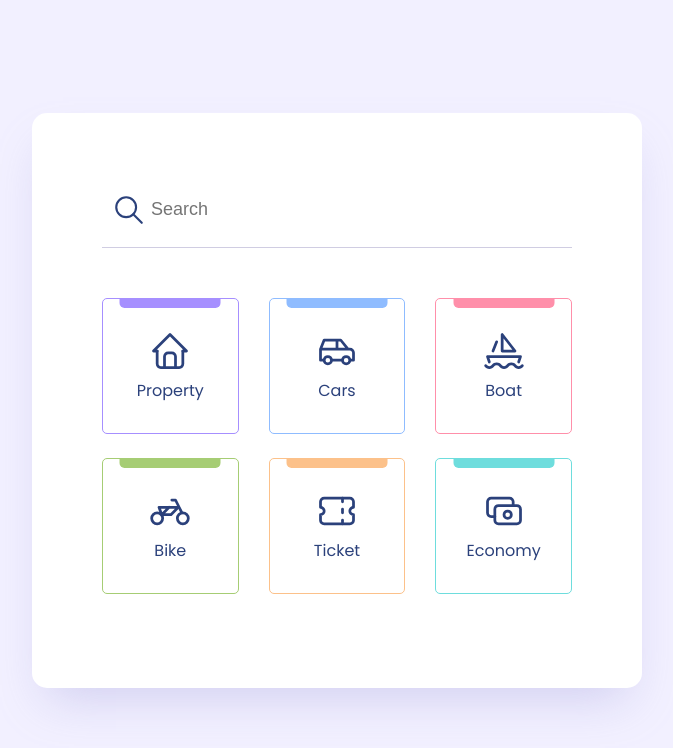
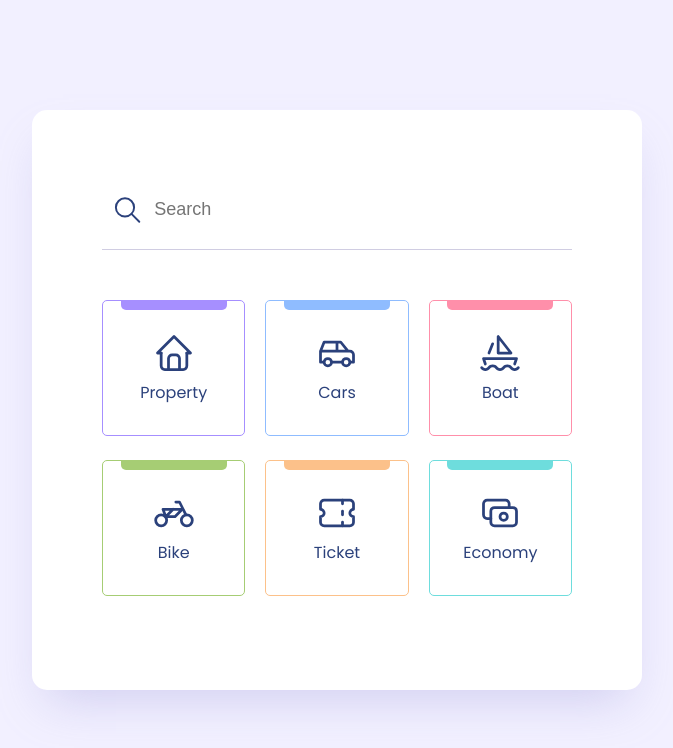
Before and after one commit to MartynasT/uidesigndaily_playground, a plain HTML site: page Search_component/index.html in a window 1280 px wide. Shown: the whole page, without its empty margins (303-976 px from the left). Drawn offline with Linux system fonts and the light colour scheme.

Commit message:
made small changes in css, better category sizing, input border on :focus

```diff
--- a/Search_component/style.css
+++ b/Search_component/style.css
@@ -53,7 +53,15 @@ body{
     font-size: 18px;
     line-height: 27px;
     color: #2B417B;
-    border: none;
+    width: 100%;
+    outline: none;
+    padding: 5px;
+    border: 1px solid transparent;
+}
+
+.input-component input:focus{
+    border: 1px solid #2B417B;
+    border-radius: 5px;
 }
 
 .input-component input::placeholder{
@@ -68,7 +76,7 @@ body{
 }
 
 .category{
-    width: calc(33.33% - 20px);
+    width: calc(33.33% - (40px/3));
     margin-bottom: 24px;
     text-align: center;
     padding: 30px 0;
```
